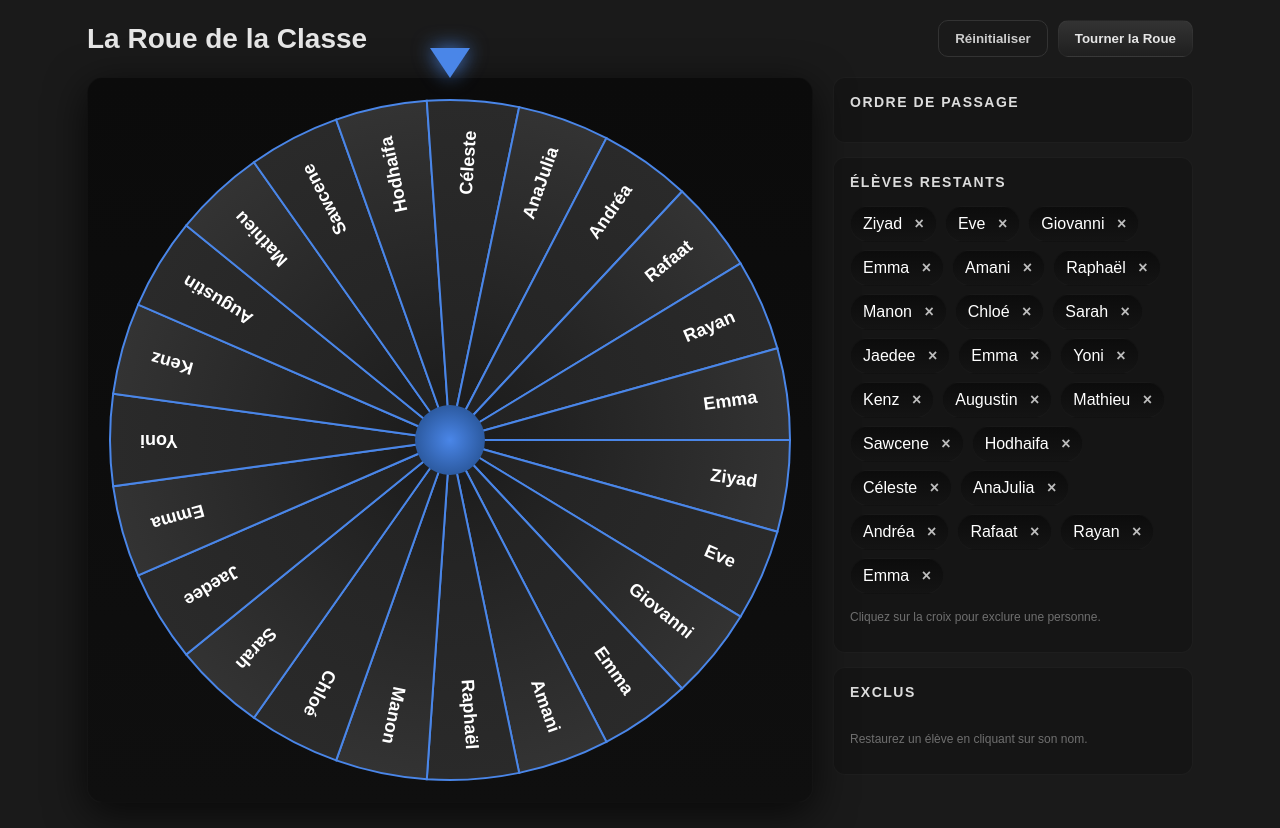
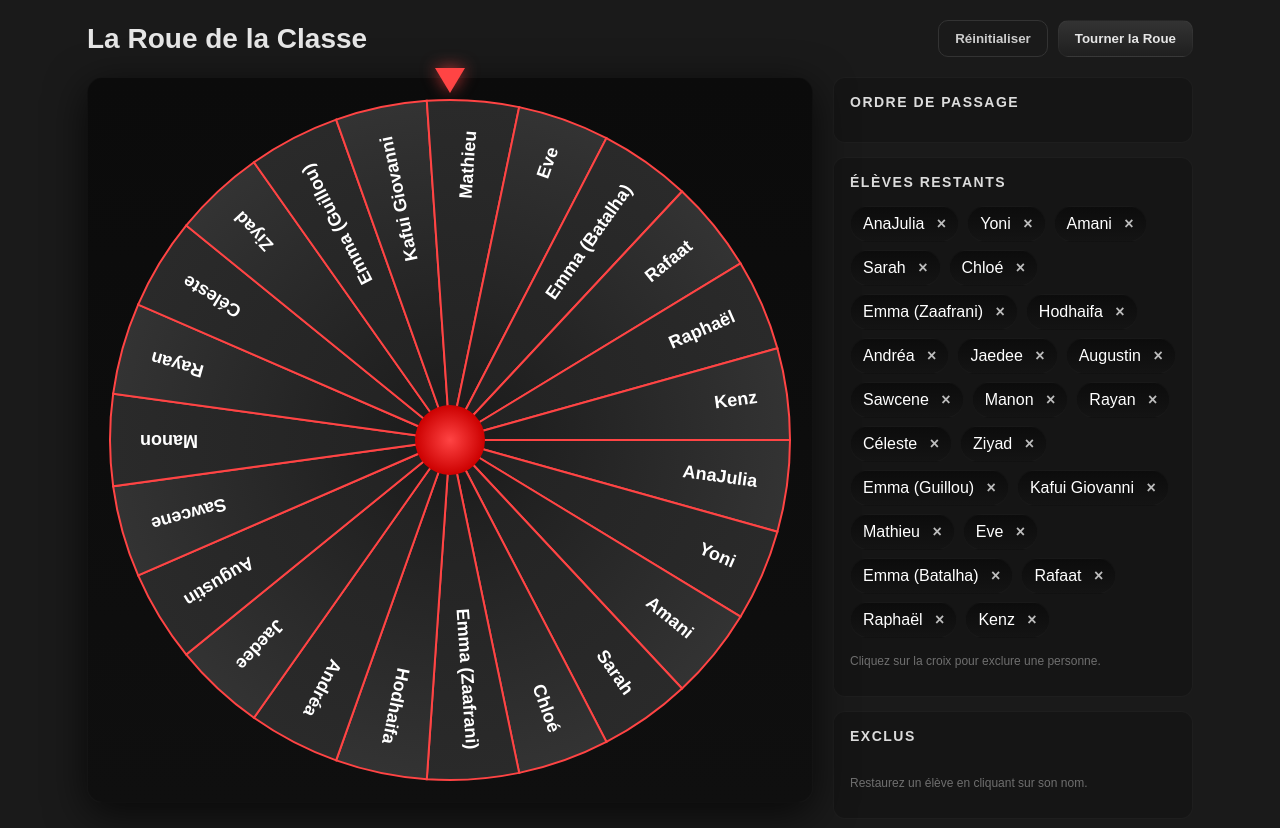
Before and after one commit to SpinTheWheel2/SpinTheWheel2.github.io, a plain HTML site: page index.html in a window 1280 px wide. Drawn offline with Linux system fonts and the light colour scheme.

Commit message:
Update index.html

```diff
--- a/index.html
+++ b/index.html
@@ -109,19 +109,18 @@
             display: block;
         }
 
-        .arrow-pointer {
+        .pointer {
             position: absolute;
-            top: -30px;
+            top: -10px;
             left: 50%;
             transform: translateX(-50%);
             width: 0;
             height: 0;
-            border-left: 20px solid transparent;
-            border-right: 20px solid transparent;
-            border-top: 30px solid #4a86e8;
-            filter: drop-shadow(0 0 10px rgba(74, 134, 232, 0.9));
+            border-left: 15px solid transparent;
+            border-right: 15px solid transparent;
+            border-top: 25px solid #ff4444;
+            filter: drop-shadow(0 0 8px rgba(255, 68, 68, 0.7));
             z-index: 10;
-            pointer-events: none;
         }
 
         .notification-container {
@@ -273,7 +272,7 @@
         <main class="main-grid">
             <section class="wheel-area">
                 <div class="wheel-card">
-                    <div class="arrow-pointer"></div>
+                    <div class="pointer"></div>
                     <canvas id="wheel" width="700" height="700"></canvas>
                 </div>
             </section>
@@ -306,31 +305,34 @@
     <canvas id="confetti-canvas"></canvas>
 
     <script>
-        const students = [
-            "ATBJI Ziyad",
-            "AUDIBERT Eve",
-            "AZIANTI Kafui Giovanni",
-            "BATALHA Emma",
-            "CHEHRIT Amani",
-            "COJOCARU Raphaël",
-            "COUTURIER Manon",
-            "D'ESTEVE DE BOSCH Chloé",
-            "EL GUILI Sarah",
-            "GARCIA Jaedee",
-            "GUILLOU Emma",
-            "GUITEL Yoni",
-            "HAISSOUS Kenz",
-            "LAFERRERE Augustin",
-            "LEFEVRE Mathieu",
-            "MEJJATI AGNUS Sawcene",
-            "MILOUD-ALI Hodhaifa",
-            "PARKER Céleste",
-            "PEREIRA DE OLIVEIRA AnaJulia",
-            "RIBEIRO-CANOSSA Andréa",
-            "SOBHY KAMAL Rafaat",
-            "TAMANI Rayan",
-            "ZAAFRANI Emma"
+        // Ordre de passage avec Raphaël pas en premier
+        const passageOrder = [
+            "AnaJulia",
+            "Yoni",
+            "Amani",
+            "Sarah",
+            "Chloé",
+            "Emma (Zaafrani)",
+            "Hodhaifa",
+            "Andréa",
+            "Jaedee",
+            "Augustin",
+            "Sawcene",
+            "Manon",
+            "Rayan",
+            "Céleste",
+            "Ziyad",
+            "Emma (Guillou)",
+            "Kafui Giovanni",
+            "Mathieu",
+            "Eve",
+            "Emma (Batalha)",
+            "Rafaat",
+            "Raphaël",
+            "Kenz"
         ];
+
+        const students = [...passageOrder]; // Copie pour manipulation
 
         const canvas = document.getElementById('wheel');
         const ctx = canvas.getContext('2d');
@@ -359,22 +361,28 @@
         resizeConfetti();
         window.addEventListener('resize', resizeConfetti);
 
-        const YONI = 'GUITEL Yoni';
-        const KENZ = 'HAISSOUS Kenz';
-
         function getFirstName(fullName) {
-            return fullName.split(' ').pop();
+            return fullName;
         }
 
-        function computeNextForced() {
-            // When 2 students have been selected, Yoni must be next (3rd)
-            if (selectedStudents.length === 2 && remainingStudents.includes(YONI)) {
-                return YONI;
+        function getNextStudent() {
+            // Si c'est le début, prendre le premier de l'ordre (AnaJulia)
+            if (selectedStudents.length === 0) {
+                return passageOrder[0];
             }
-            // When only 1 student remains, it must be Kenz (the last one)
-            if (remainingStudents.length === 1 && remainingStudents[0] === KENZ) {
-                return KENZ;
+
+            // Trouver le dernier étudiant sélectionné dans l'ordre de passage
+            const lastSelected = selectedStudents[selectedStudents.length - 1];
+            const lastIndex = passageOrder.indexOf(lastSelected);
+
+            // Prendre le prochain dans l'ordre de passage qui est encore disponible
+            for (let i = lastIndex + 1; i < passageOrder.length; i++) {
+                const nextStudent = passageOrder[i];
+                if (remainingStudents.includes(nextStudent)) {
+                    return nextStudent;
+                }
             }
+
             return null;
         }
 
@@ -400,7 +408,7 @@
                 ctx.fillStyle = sliceGradient;
                 ctx.fill();
 
-                ctx.strokeStyle = '#4a86e8';
+                ctx.strokeStyle = '#ff4444';
                 ctx.lineWidth = 2;
                 ctx.stroke();
 
@@ -411,14 +419,12 @@
                 ctx.fillStyle = '#ffffff';
                 ctx.font = 'bold 18px Arial';
                 ctx.fillText(getFirstName(student), radius - 30, 5);
-                ctx.shadowColor = 'rgba(74, 134, 232, 0.5)';
-                ctx.shadowBlur = 5;
                 ctx.restore();
             });
 
             const centerGradient = ctx.createRadialGradient(centerX, centerY, 0, centerX, centerY, 35);
-            centerGradient.addColorStop(0, '#4a86e8');
-            centerGradient.addColorStop(1, '#2c5aa0');
+            centerGradient.addColorStop(0, '#ff4444');
+            centerGradient.addColorStop(1, '#cc0000');
             ctx.beginPath();
             ctx.arc(centerX, centerY, 35, 0, 2 * Math.PI);
             ctx.fillStyle = centerGradient;
@@ -432,34 +438,28 @@
             spinBtn.disabled = true;
             isSpinning = true;
 
-            const currentLength = remainingStudents.length;
-            const forced = computeNextForced();
+            const nextStudent = getNextStudent();
 
-            let selectedIndex;
-            if (forced) {
-                // Force the predetermined student
-                selectedIndex = remainingStudents.indexOf(forced);
-                if (selectedIndex === -1) {
-                    selectedIndex = Math.floor(Math.random() * currentLength);
-                }
-            } else {
-                // Random selection from all remaining students
-                selectedIndex = Math.floor(Math.random() * currentLength);
+            if (!nextStudent) {
+                isSpinning = false;
+                spinBtn.disabled = false;
+                showAnnouncement("Aucun élève suivant trouvé", 1000);
+                return;
             }
 
-            // KEY FIX: Calculate the rotation so the arrow lands on the selected student
-            const sliceAngle = (2 * Math.PI) / currentLength;
+            const selectedIndex = remainingStudents.indexOf(nextStudent);
+
+            if (selectedIndex === -1) {
+                isSpinning = false;
+                spinBtn.disabled = false;
+                showAnnouncement("Erreur: élève non trouvé", 1000);
+                return;
+            }
+
+            const sliceAngle = (2 * Math.PI) / remainingStudents.length;
             const extraSpins = (4 + Math.floor(Math.random() * 3)) * 2 * Math.PI;
-
-            // The arrow points at the top (0 radians), so we calculate where the selected student should be
-            const studentAngle = selectedIndex * sliceAngle + sliceAngle / 2;
-
-            // We want: (currentRotation + targetSpin) % (2π) = studentAngle
-            // Solving for targetSpin: targetSpin = extraSpins + (studentAngle - (currentRotation % 2π))
-            const normalizedCurrentRotation = ((currentRotation % (2 * Math.PI)) + 2 * Math.PI) % (2 * Math.PI);
-            const adjustedAngle = studentAngle - normalizedCurrentRotation;
-
-            targetRotation = currentRotation + extraSpins + adjustedAngle;
+            const stopAngle = (selectedIndex + 0.5) * sliceAngle;
+            targetRotation = currentRotation + extraSpins + stopAngle;
 
             canvas._nextSelectedIndex = selectedIndex;
 
@@ -492,7 +492,9 @@
             spinBtn.disabled = false;
             stopTicking();
 
-            const idx = canvas._nextSelectedIndex;
+            const idx = typeof canvas._nextSelectedIndex === 'number' ? canvas._nextSelectedIndex : Math.floor(remainingStudents.length -
+                (currentRotation % (2 * Math.PI)) / (2 * Math.PI / remainingStudents.length)) % remainingStudents.length;
+
             const selectedStudent = remainingStudents[idx];
             selectedStudents.push(selectedStudent);
             remainingStudents.splice(idx, 1);
```
